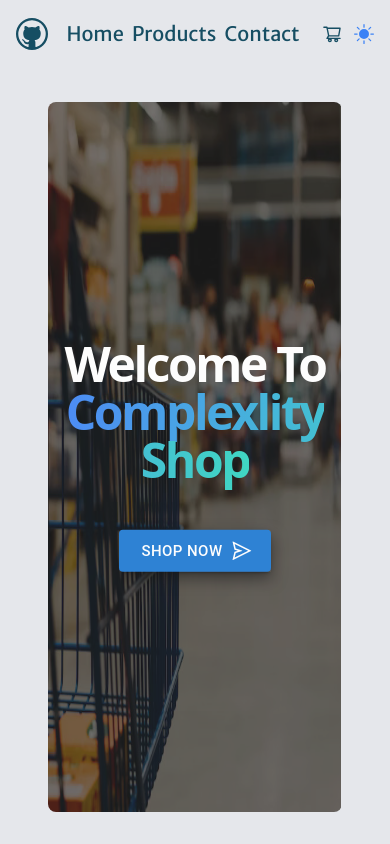
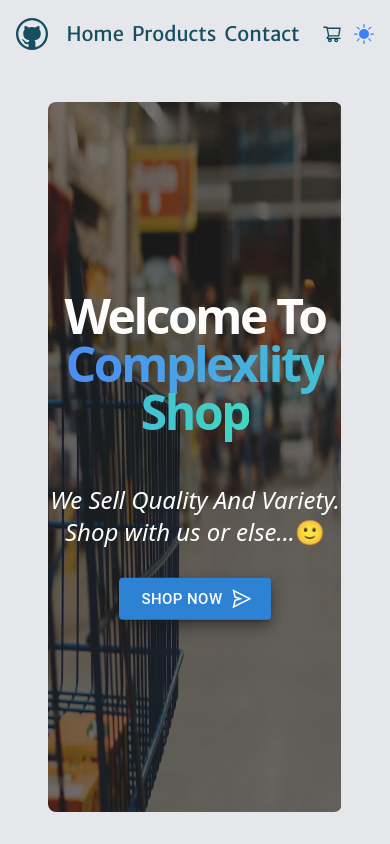
Before and after one commit to Complexlity/eCommerce-site, a React (Vite) app: page / in a window 390 px wide. Built offline with nearby package versions, Linux system fonts and the light colour scheme.

Commit message:
Add text to hero for small screen sizes

```diff
--- a/src/components/Navbar.tsx
+++ b/src/components/Navbar.tsx
@@ -42,7 +42,7 @@ const Navbar = () => {
       </ul>
       <div className="flex items-center gap-2 sm:gap-6">
         <div
-          className=" relative grid  items-center justify-center rounded-full p-1 hover:scale-[110%] dark:bg-blue-900 dark:text-white"
+          className=" relative grid  items-center justify-center rounded-full p-1 hover:scale-[110%]  dark:text-amber-100"
           onClick={() => dispatch(toggleOverlay())}
         >
           <Badge>
--- a/src/pages/Home.tsx
+++ b/src/pages/Home.tsx
@@ -17,7 +17,8 @@ const Home = () => {
           </h1>
           <p className="text-2xl italic dark:text-gray-200">
             We Sell Quality And Variety.
-            <br /> Shop with us or else..
+            <br /> Shop with us or else...
+            <span className="not-italic">🙂</span>
           </p>
           <div className="float-button">
             <Link to="/products">
@@ -43,12 +44,17 @@ export default Home;
 const TextContent: FC = () => {
   return (
     <>
-      <h1 className="mb-4 text-5xl font-bold tracking-tighter text-white md:text-6xl">
+      <h1 className="mb-4 text-5xl font-bold tracking-tighter text-white dark:text-gray-200 md:text-6xl">
         Welcome To{" "}
         <span className="bg-gradient-to-r from-blue-500 to-teal-400 bg-clip-text text-transparent">
           Complexlity Shop
         </span>
       </h1>
+      <p className="text-2xl italic text-white">
+        We Sell Quality And Variety.
+        <br /> Shop with us or else...
+        <span className="not-italic">🙂</span>
+      </p>
       <Link to="/products">
         <div className="float-button mx-auto max-w-3xl">
           <Button variant="contained" size="large" endIcon={<SendIcon />}>
```
